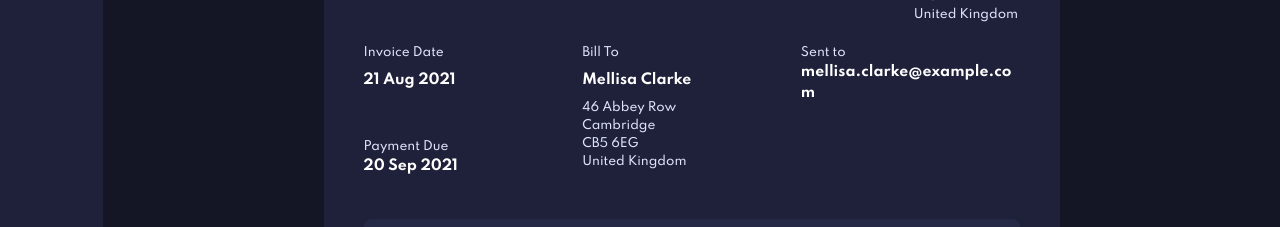
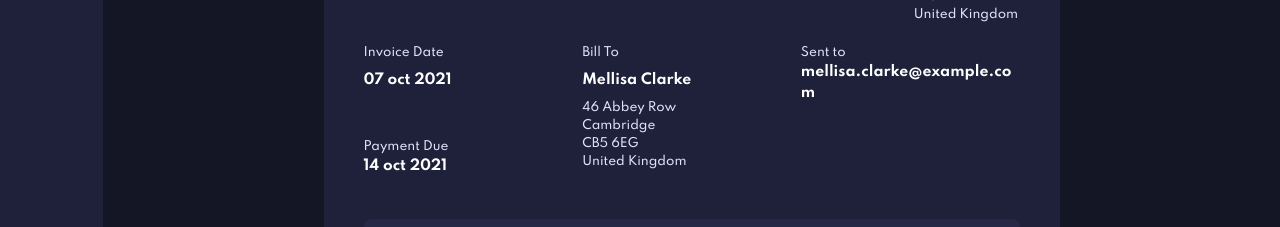
Before and after one commit to esteban-master/invoice-app-vite, a React (Vite) app: page /invoice/AA1449 in a window 1280 px wide. Shown: the part 278-505 px from the top of the page. Built offline with nearby package versions, Linux system fonts and the light colour scheme.

Commit message:
Invoice page Dates create y payment fix

```diff
--- a/src/pages/Invoice/index.tsx
+++ b/src/pages/Invoice/index.tsx
@@ -16,6 +16,7 @@ import { MdOutlineKeyboardArrowLeft } from 'react-icons/md'
 import { ButtonsInvoice } from '../../components/ButtonsInvoice'
 import { Status } from '../../components/Status'
 import { useInvoiceContext } from '../../contextInvoice'
+import { formatDateEs } from '../../utils/formatDateEs'
 export const Invoice = () => {
   const { id } = useParams()
   const { invoices } = useInvoiceContext()
@@ -97,7 +98,10 @@ export const Invoice = () => {
                 <Stack>
                   <Text> Invoice Date </Text>
                   <Text fontSize={'sm'} variant={'bold'}>
-                    21 Aug 2021
+                    {formatDateEs(
+                      new Date(invoiceData?.createdAt!),
+                      'dd MMM yyyy'
+                    )}
                   </Text>
                 </Stack>
               </GridItem>
@@ -118,7 +122,10 @@ export const Invoice = () => {
               <GridItem colSpan={{ base: 2, md: 2 }}>
                 <Text>Payment Due</Text>
                 <Text fontSize={'sm'} variant={'bold'}>
-                  20 Sep 2021
+                  {formatDateEs(
+                    new Date(invoiceData?.paymentDue!),
+                    'dd MMM yyyy'
+                  )}
                 </Text>
               </GridItem>
               <GridItem
```
